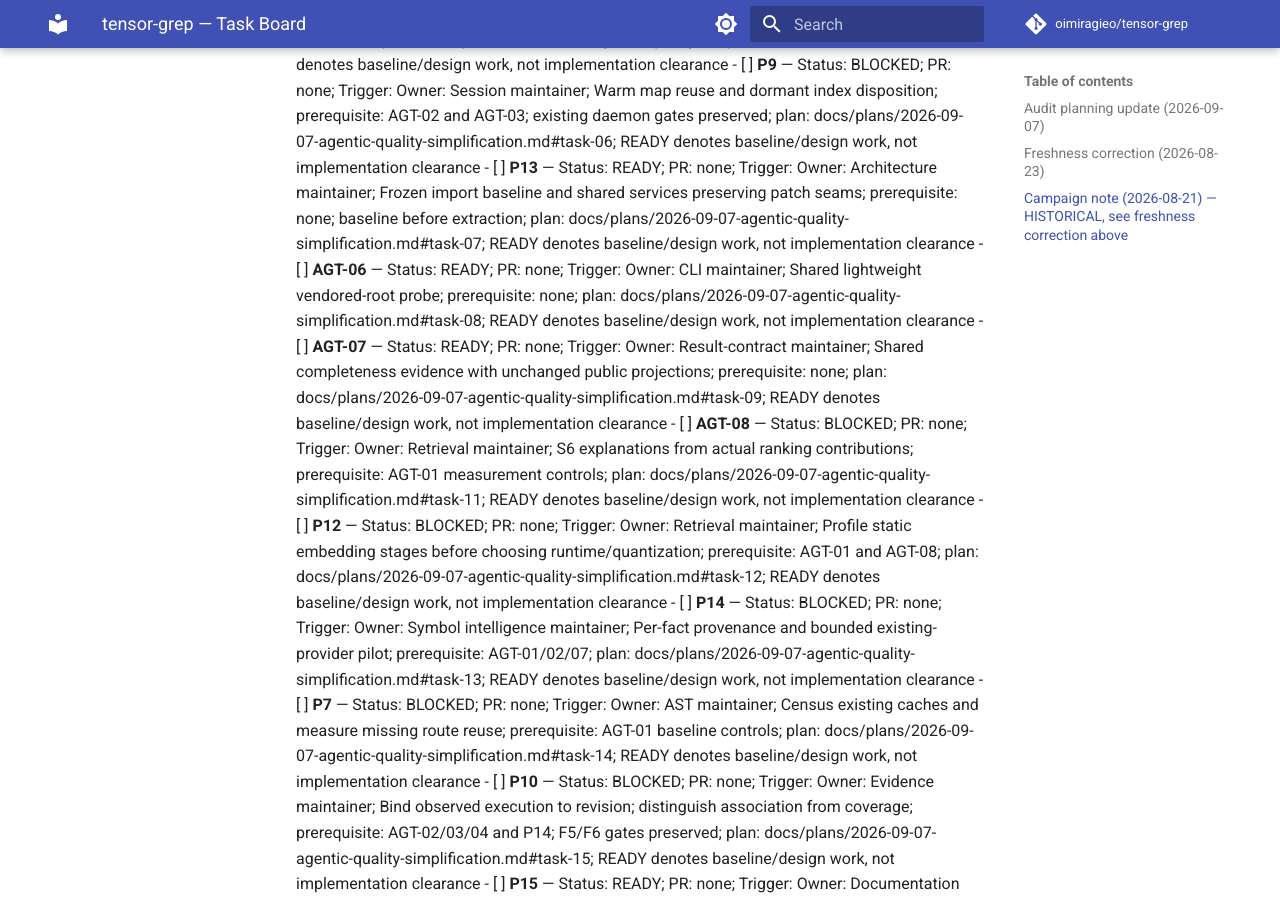
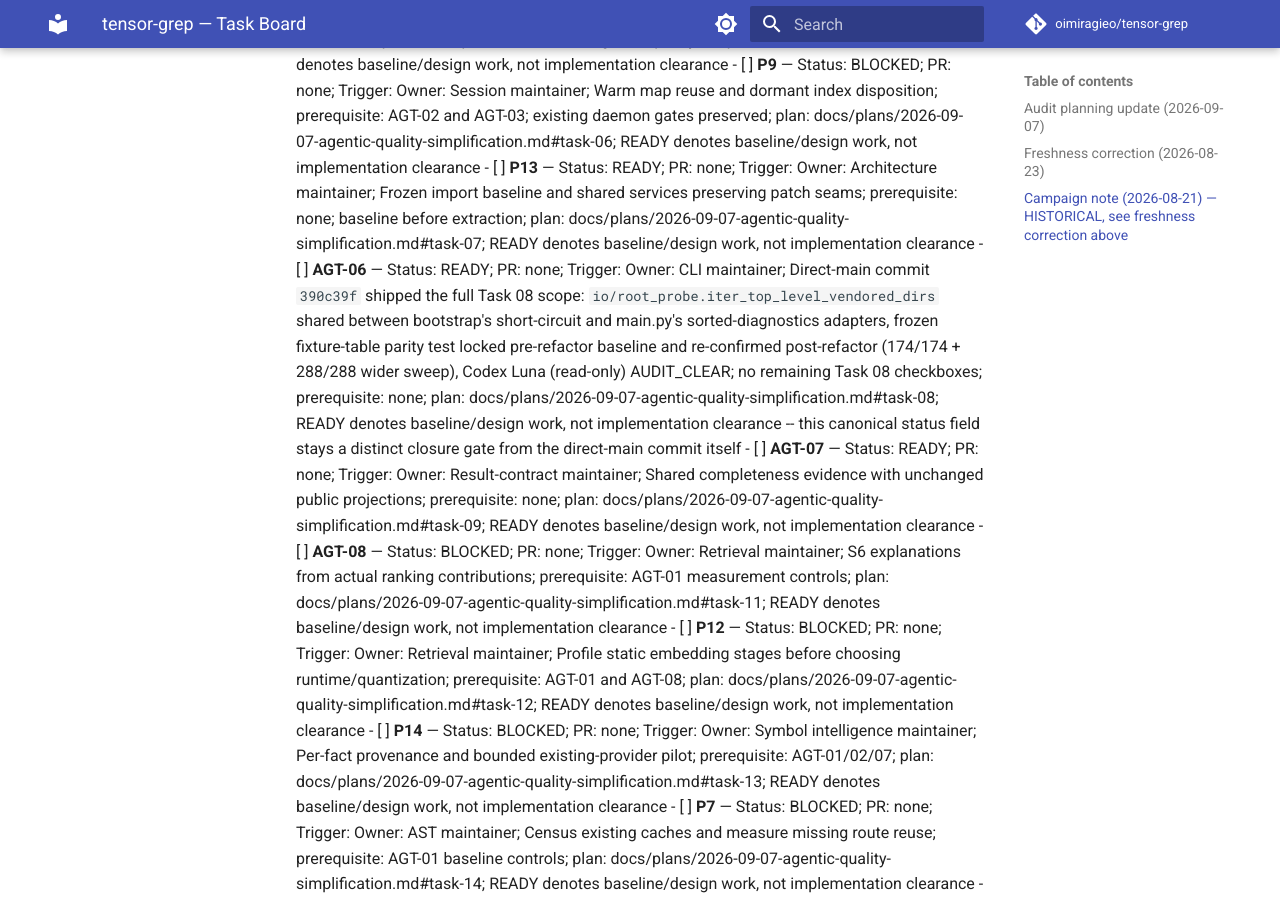
Before and after one commit to oimiragieo/tensor-grep, an MkDocs documentation site: the page built from docs/TASK_BOARD.md, in a window 1280 px wide and 900 px high, scrolled down 5341 px. Built offline with MkDocs 1.6.1 and Material for MkDocs 9.7.7, drawn with Linux system fonts in a browser that asks for light colours; comment, search, counter and statistics services are not loaded.

Commit message:
docs(backlog): flip AGT-06 to reflect fully-shipped probe dedup, cite 390c39f
Co-Authored-By: Claude Sonnet 5 <noreply@anthropic.com>
Claude-Session: https://claude.ai/code/session_01WqGN9azYYd4Kvoqyv2MqwT

```diff
--- a/docs/TASK_BOARD.md
+++ b/docs/TASK_BOARD.md
@@ -165,7 +165,7 @@ Canonical status index version: 2026-09-07.1
 - [ ] **AGT-05** — Status: READY; PR: none; Trigger: Owner: Ranking maintainer; Direct-main commit `bb1aa70` shipped a confidence-calibration REPORT (fixed bins + selective-accuracy-vs-coverage curve, additive, no scorer/ranking change); remaining before implementation clearance: DEVELOPMENT-data paraphrases + holdout-safe hardcases, feature tracing for wrong-primary causes, one-hypothesis-at-a-time scorer ablation with a no-change control, order-pin re-verification; plan: docs/plans/2026-09-07-agentic-quality-simplification.md#task-05; READY denotes baseline/design work, not implementation clearance
 - [ ] **P9** — Status: BLOCKED; PR: none; Trigger: Owner: Session maintainer; Warm map reuse and dormant index disposition; prerequisite: AGT-02 and AGT-03; existing daemon gates preserved; plan: docs/plans/2026-09-07-agentic-quality-simplification.md#task-06; READY denotes baseline/design work, not implementation clearance
 - [ ] **P13** — Status: READY; PR: none; Trigger: Owner: Architecture maintainer; Frozen import baseline and shared services preserving patch seams; prerequisite: none; baseline before extraction; plan: docs/plans/2026-09-07-agentic-quality-simplification.md#task-07; READY denotes baseline/design work, not implementation clearance
-- [ ] **AGT-06** — Status: READY; PR: none; Trigger: Owner: CLI maintainer; Shared lightweight vendored-root probe; prerequisite: none; plan: docs/plans/2026-09-07-agentic-quality-simplification.md#task-08; READY denotes baseline/design work, not implementation clearance
+- [ ] **AGT-06** — Status: READY; PR: none; Trigger: Owner: CLI maintainer; Direct-main commit `390c39f` shipped the full Task 08 scope: `io/root_probe.iter_top_level_vendored_dirs` shared between bootstrap's short-circuit and main.py's sorted-diagnostics adapters, frozen fixture-table parity test locked pre-refactor baseline and re-confirmed post-refactor (174/174 + 288/288 wider sweep), Codex Luna (read-only) AUDIT_CLEAR; no remaining Task 08 checkboxes; prerequisite: none; plan: docs/plans/2026-09-07-agentic-quality-simplification.md#task-08; READY denotes baseline/design work, not implementation clearance -- this canonical status field stays a distinct closure gate from the direct-main commit itself
 - [ ] **AGT-07** — Status: READY; PR: none; Trigger: Owner: Result-contract maintainer; Shared completeness evidence with unchanged public projections; prerequisite: none; plan: docs/plans/2026-09-07-agentic-quality-simplification.md#task-09; READY denotes baseline/design work, not implementation clearance
 - [ ] **AGT-08** — Status: BLOCKED; PR: none; Trigger: Owner: Retrieval maintainer; S6 explanations from actual ranking contributions; prerequisite: AGT-01 measurement controls; plan: docs/plans/2026-09-07-agentic-quality-simplification.md#task-11; READY denotes baseline/design work, not implementation clearance
 - [ ] **P12** — Status: BLOCKED; PR: none; Trigger: Owner: Retrieval maintainer; Profile static embedding stages before choosing runtime/quantization; prerequisite: AGT-01 and AGT-08; plan: docs/plans/2026-09-07-agentic-quality-simplification.md#task-12; READY denotes baseline/design work, not implementation clearance
```
Also changed, not shown: docs/BACKLOG.md (+1 -1 lines).
